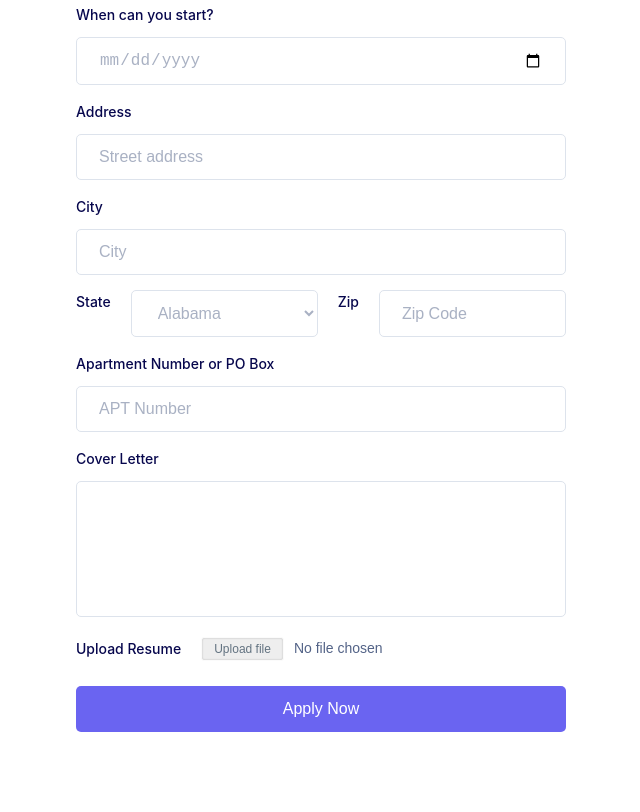
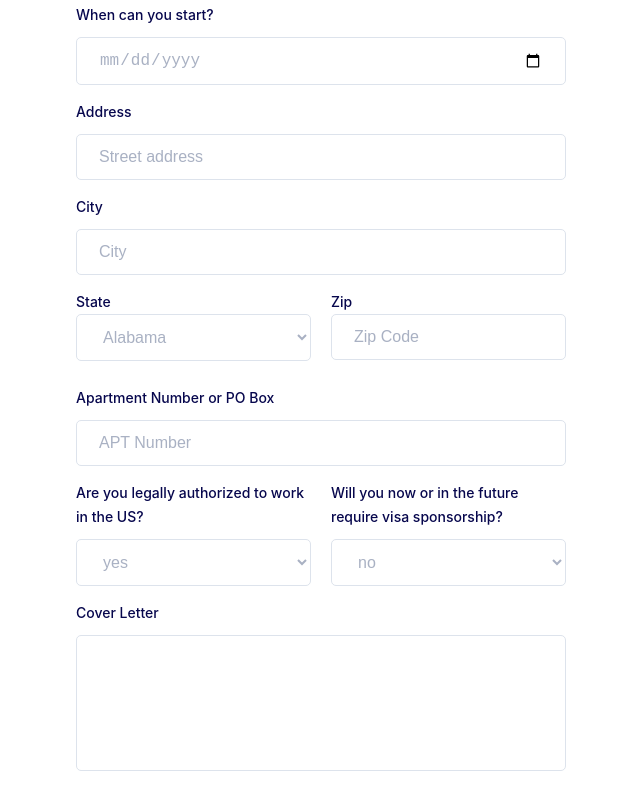
Before and after one commit to michaelrzg/AutoApply, a browser extension: page templates/inputdata.html in a window 1280 px wide. Shown: the part 581-1393 px from the top of the page, without its empty margins (319-959 px from the left). Before the commit the page ends 1353 px from the top, so only its background shows below. Drawn offline with Linux system fonts and the light colour scheme.

Commit message:
added to form

```diff
--- a/templates/inputdata.html
+++ b/templates/inputdata.html
@@ -121,7 +121,8 @@
             class="formbold-form-input"
           />
           <div class="formbold-input-flex">
-            <label for="address" class="formbold-form-label"> State </label>
+            <div class="formbold-form-label">
+              State
 
               <select class="formbold-form-input" name="state" id="state">
                 <option value="AL">Alabama</option>
@@ -176,7 +177,10 @@
                 <option value="WI">Wisconsin</option>
                 <option value="WY">Wyoming</option>
               </select>
-            <label for="address" class="formbold-form-label"> Zip </label>
+            </div>
+
+            <div class="formbold-form-label">
+              Zip
               <input
                 type="text"
                 name="zip"
@@ -184,6 +188,7 @@
                 placeholder="Zip Code"
                 class="formbold-form-input"
               />
+            </div>
           </div>
           <label for="address" class="formbold-form-label">
             Apartment Number or PO Box
@@ -196,6 +201,36 @@
             placeholder="APT Number"
             class="formbold-form-input"
           />
+        </div>
+        <div class="formbold-input-flex">
+          <div>
+            <label class="formbold-form-label"
+              >Are you legally authorized to work in the US?</label
+            >
+
+            <select
+              class="formbold-form-input"
+              name="legalauthorization"
+              id="legalauthorization"
+            >
+              <option value="yes">yes</option>
+              <option value="no">no</option>
+            </select>
+          </div>
+          <div>
+            <label class="formbold-form-label"
+              >Will you now or in the future require visa sponsorship?</label
+            >
+
+            <select
+              class="formbold-form-input"
+              name="sponsorship"
+              id="sponsorship"
+            >
+              <option value="no">no</option>
+              <option value="yes">yes</option>
+            </select>
+          </div>
         </div>
 
         <div class="formbold-mb-3">
@@ -210,26 +245,14 @@
           ></textarea>
         </div>
 
-        <div class="formbold-form-file-flex">
-          <label for="upload" class="formbold-form-label">
-            Upload Resume
-          </label>
-          <input
-            type="file"
-            name="upload"
-            id="upload"
-            class="formbold-form-file"
-          />
-        </div>
-
         <button class="formbold-btn">Apply Now</button>
       </form>
     </div>
     <style>
       .header-info {
         display: flex;
-        align-items: center; /* Aligns image and text vertically centered */
-        gap: 15px; /* Adds space between the image and the text */
+        align-items: center;
+        gap: 15px;
         font-size: large;
         margin: 0 auto;
         max-width: 570px;
```
Lines whose indentation alone changed are shown as unchanged.
